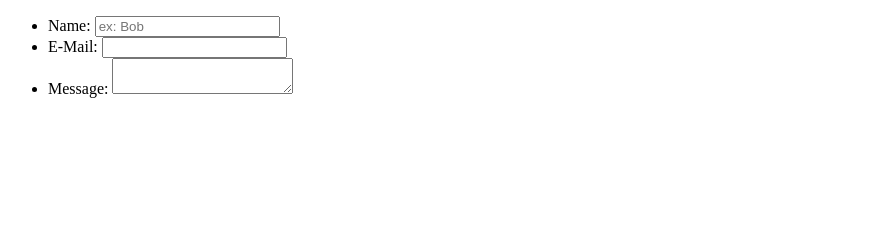
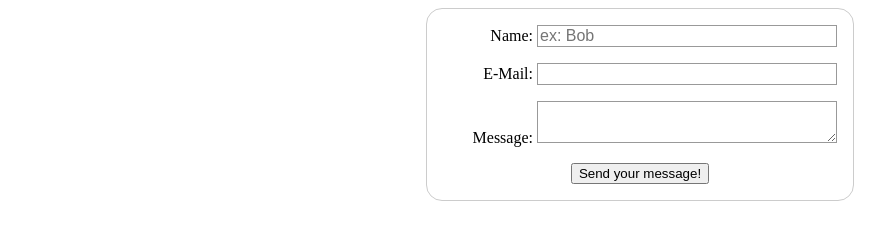
Before and after one commit to june062/form-practice, a plain HTML site: page index.html in a window 1280 px wide. Shown: the whole page, without its empty margins (0-885 px from the left). Drawn offline with Linux system fonts and the light colour scheme.

Commit message:
Improve spacing of elements and change sizes of input fields

```diff
--- a/index.html
+++ b/index.html
@@ -5,12 +5,54 @@
     <meta http-equiv="X-UA-Compatible" content="IE=edge">
     <meta name="viewport" content="width=device-width, initial-scale=1.0">
     <title>My test page</title>
+    <style>
+         body{
+            text-align: center;
+       }
+
+        form{
+            display: inline-block;
+            padding: 1em;
+            border: 1px solid #ccc;
+            border-radius: 1em;
+        }
+        ul {
+            list-style: none;
+            padding: 0;
+            margin: 0;
+        }
+
+        li + li{
+            margin-top: 1rem;
+        }
+
+        label {
+            display: inline-block;
+            min-width: 90px;
+            text-align: right;
+        }
+
+        input,
+        textarea {
+            font: 1em sans-serif;
+            width: 300px;
+            box-sizing: border-box;
+            border: 1px solid #999;
+        }
+
+        input:focus,
+        textarea:focus {
+
+             border-color: #000;
+        }
+
+    </style>
 </head>
 <body>
     <form action="/my-handling-form-page" method="POST">
        <ul>
             <li>
-                <label for="name">Name: </label>
+                <label for="name" >Name: </label>
                 <input type="text" id= "name" name="name" placeholder="ex: Bob">
             </li>
 
@@ -26,6 +68,10 @@
                 <textarea  id="message" name="message"></textarea>
             </li>
 
+            <li class = "button">
+                <button type="submit">Send your message!</button>
+            </li>
+
         </ul>
 
     </form>
```
